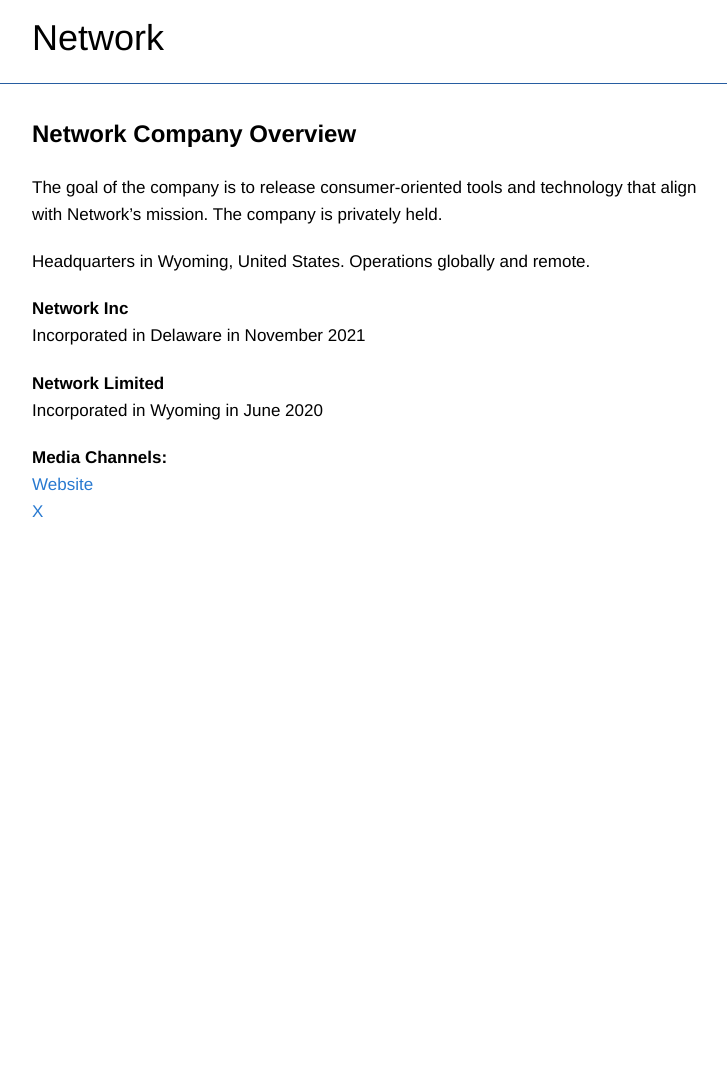
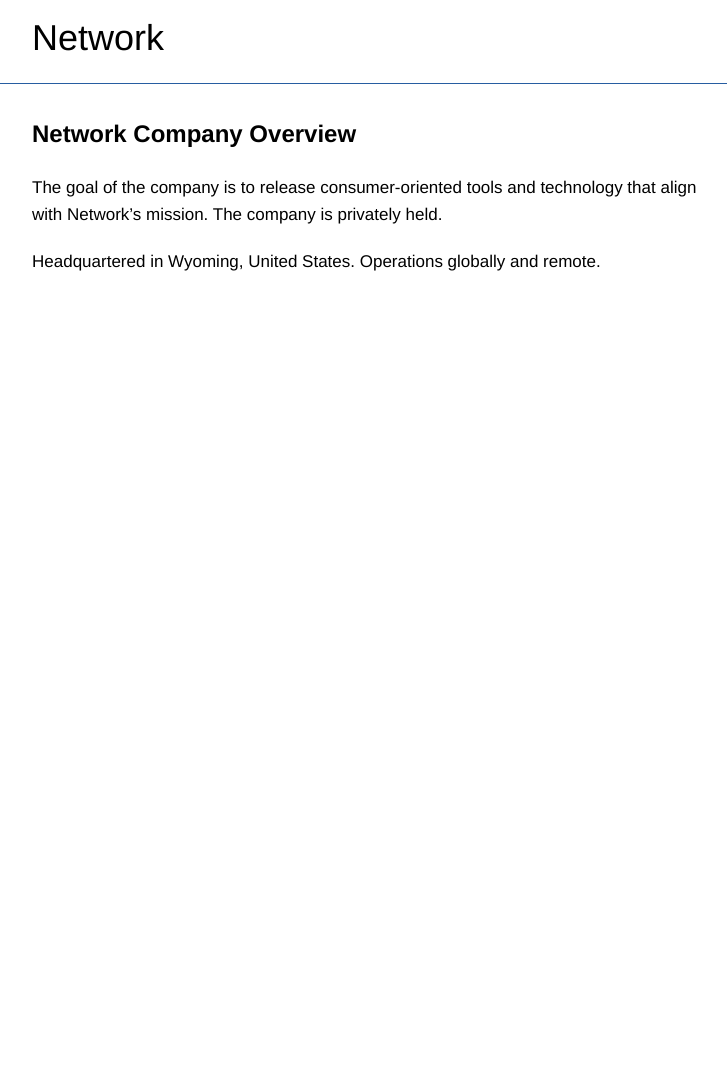
Before and after one commit to networkf/network.github.io, a Jekyll site: the page built from company.md, in a window 1280 px wide. Shown: the whole page, without its empty margins (258-985 px from the left). Built offline with Jekyll 4.4.1, drawn with Linux system fonts in a browser that asks for light colours; some web fonts are replaced; our own code applies the rules of GitHub Pages for plain Markdown files; the repository's description, which GitHub fills in, is left out; after the commit the page ends 900 px from its top, so only the background shows below that.

Commit message:
Update company.md

```diff
--- a/company.md
+++ b/company.md
@@ -10,20 +10,4 @@ layout: default
 
 The goal of the company is to release consumer-oriented tools and technology that align with Network's mission. The company is privately held.
 
-Headquarters in Wyoming, United States. Operations globally and remote.
-
-**Network Inc**
-<br>
-Incorporated in Delaware in November 2021
-<br>
-
-**Network Limited**
-<br>
-Incorporated in Wyoming in June 2020
-<br>
-
-**Media Channels:**
-<br>
-<a href="https://netxork.com">Website</a>
-<br>
-<a href="https://x.com/netxork">X</a>
+Headquartered in Wyoming, United States. Operations globally and remote.
```
